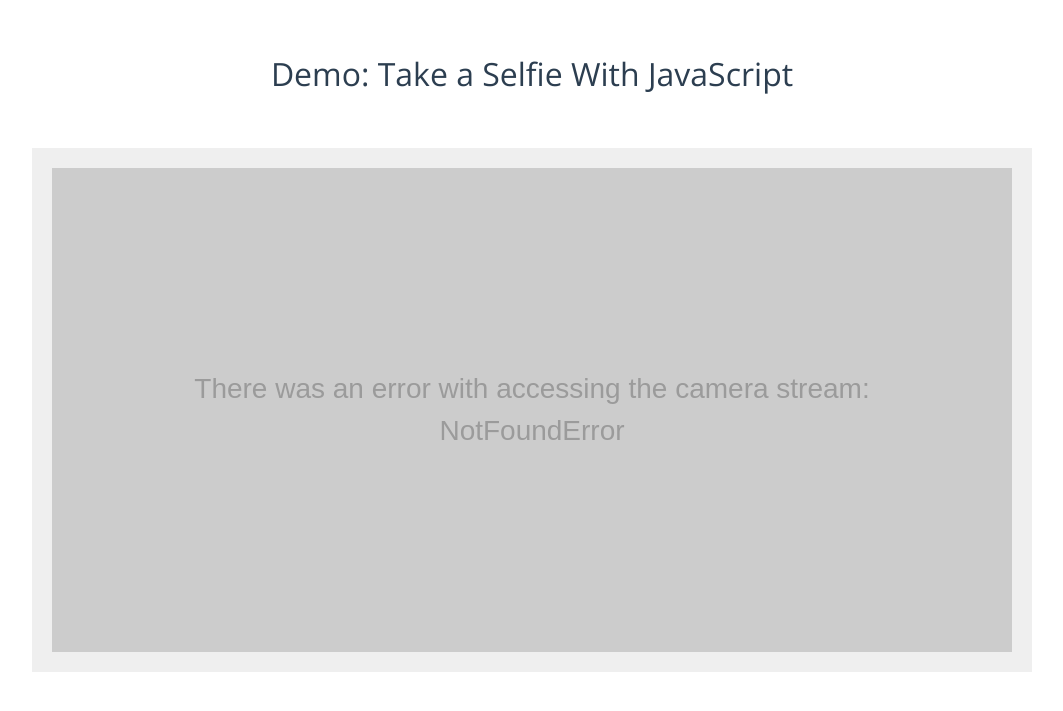
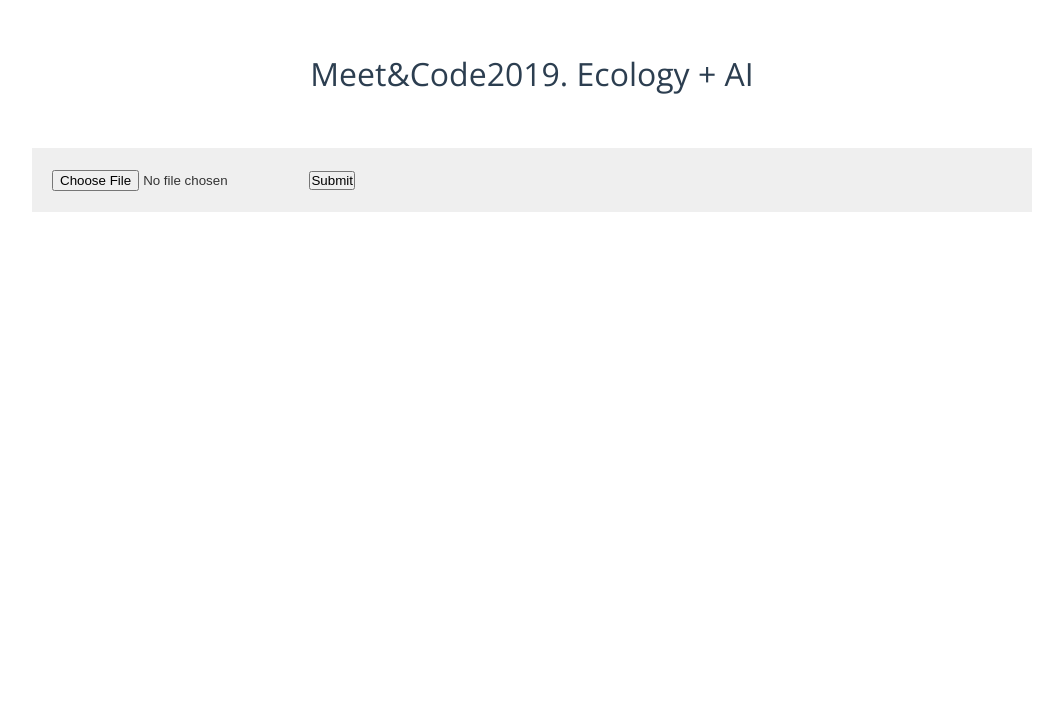
Before and after one commit to EvGe22/code_n_meet_2019, a Flask app: page / in a window 1280 px wide. Shown: the top 711 px of the page, without its empty margins (108-1171 px from the left). Run offline with Flask 2, Linux system fonts and the light colour scheme.

Commit message:
small additions

```diff
--- a/requirements.txt
+++ b/requirements.txt
@@ -1 +1,3 @@
 flask==1.1.1
+opencv-python==4.1.1.26
+numpy==1.17.2
--- a/server.py
+++ b/server.py
@@ -1,8 +1,6 @@
-from flask import Flask
-from flask import render_template
-from flask import request
+from flask import Flask, render_template, request
 
-app = Flask(__name__, )
+app = Flask(__name__)
 
 
 @app.route('/')
@@ -12,9 +10,10 @@ def main_page():
 
 @app.route('/upload', methods=['POST'])
 def upload_file():
-    f = request.files['the_file']
-
+    f = request.files['upload_image']
+    print('ha')
     return render_template('result_page.html')
 
 
-app.run(port=5001)
+if __name__ == '__main__':
+    app.run(host='0.0.0.0', port=5001, debug=True)
--- a/static/script.js
+++ /dev/null
@@ -1,167 +0,0 @@
-document.addEventListener('DOMContentLoaded', function () {
-
-    // References to all the element we will need.
-    var video = document.querySelector('#camera-stream'),
-        image = document.querySelector('#snap'),
-        start_camera = document.querySelector('#start-camera'),
-        controls = document.querySelector('.controls'),
-        take_photo_btn = document.querySelector('#take-photo'),
-        delete_photo_btn = document.querySelector('#delete-photo'),
-        download_photo_btn = document.querySelector('#download-photo'),
-        error_message = document.querySelector('#error-message');
-
-
-    // The getUserMedia interface is used for handling camera input.
-    // Some browsers need a prefix so here we're covering all the options
-    navigator.getMedia = ( navigator.getUserMedia ||
-    navigator.webkitGetUserMedia ||
-    navigator.mozGetUserMedia ||
-    navigator.msGetUserMedia);
-
-
-    if(!navigator.getMedia){
-        displayErrorMessage("Your browser doesn't have support for the navigator.getUserMedia interface.");
-    }
-    else{
-
-        // Request the camera.
-        navigator.getMedia(
-            {
-                video: true
-            },
-            // Success Callback
-            function(stream){
-
-                // Create an object URL for the video stream and
-                // set it as src of our HTLM video element.
-                video.src = window.URL.createObjectURL(stream);
-
-                // Play the video element to start the stream.
-                video.play();
-                video.onplay = function() {
-                    showVideo();
-                };
-
-            },
-            // Error Callback
-            function(err){
-                displayErrorMessage("There was an error with accessing the camera stream: " + err.name, err);
-            }
-        );
-
-    }
-
-
-
-    // Mobile browsers cannot play video without user input,
-    // so here we're using a button to start it manually.
-    start_camera.addEventListener("click", function(e){
-
-        e.preventDefault();
-
-        // Start video playback manually.
-        video.play();
-        showVideo();
-
-    });
-
-
-    take_photo_btn.addEventListener("click", function(e){
-
-        e.preventDefault();
-
-        var snap = takeSnapshot();
-
-        // Show image.
-        image.setAttribute('src', snap);
-        image.classList.add("visible");
-
-        // Enable delete and save buttons
-        delete_photo_btn.classList.remove("disabled");
-        download_photo_btn.classList.remove("disabled");
-
-        // Set the href attribute of the download button to the snap url.
-        download_photo_btn.href = snap;
-
-        // Pause video playback of stream.
-        video.pause();
-
-    });
-
-
-    delete_photo_btn.addEventListener("click", function(e){
-
-        e.preventDefault();
-
-        // Hide image.
-        image.setAttribute('src', "");
-        image.classList.remove("visible");
-
-        // Disable delete and save buttons
-        delete_photo_btn.classList.add("disabled");
-        download_photo_btn.classList.add("disabled");
-
-        // Resume playback of stream.
-        video.play();
-
-    });
-
-
-
-    function showVideo(){
-        // Display the video stream and the controls.
-
-        hideUI();
-        video.classList.add("visible");
-        controls.classList.add("visible");
-    }
-
-
-    function takeSnapshot(){
-        // Here we're using a trick that involves a hidden canvas element.
-
-        var hidden_canvas = document.querySelector('canvas'),
-            context = hidden_canvas.getContext('2d');
-
-        var width = video.videoWidth,
-            height = video.videoHeight;
-
-        if (width && height) {
-
-            // Setup a canvas with the same dimensions as the video.
-            hidden_canvas.width = width;
-            hidden_canvas.height = height;
-
-            // Make a copy of the current frame in the video on the canvas.
-            context.drawImage(video, 0, 0, width, height);
-
-            // Turn the canvas image into a dataURL that can be used as a src for our photo.
-            return hidden_canvas.toDataURL('image/png');
-        }
-    }
-
-
-    function displayErrorMessage(error_msg, error){
-        error = error || "";
-        if(error){
-            console.error(error);
-        }
-
-        error_message.innerText = error_msg;
-
-        hideUI();
-        error_message.classList.add("visible");
-    }
-
-
-    function hideUI(){
-        // Helper function for clearing the app UI.
-
-        controls.classList.remove("visible");
-        start_camera.classList.remove("visible");
-        video.classList.remove("visible");
-        snap.classList.remove("visible");
-        error_message.classList.remove("visible");
-    }
-
-});
--- a/static/styles.css
+++ b/static/styles.css
@@ -31,147 +31,3 @@ h3{
     width: 100%;
     position: relative;
 }
-
-.app #start-camera{
-    display: none;
-    border-radius: 3px;
-    max-width: 400px;
-    color: #fff;
-    background-color: #448AFF;
-    text-decoration: none;
-    padding: 15px;
-    opacity: 0.8;
-    margin: 50px auto;
-    text-align: center;
-}
-
-.app video#camera-stream{
-    display: none;
-    width: 100%;
-}
-
-.app img#snap{
-    position: absolute;
-    top: 0;
-    left: 0;
-    width: 100%;
-    z-index: 10;
-    display: none;
-}
-
-.app #error-message{
-    width: 100%;
-    background-color: #ccc;
-    color: #9b9b9b;
-    font-size: 28px;
-    padding: 200px 100px;
-    text-align: center;
-    display: none;
-}
-
-.app .controls{
-    position: absolute;
-    top: 0;
-    left: 0;
-    width: 100%;
-    height: 100%;
-    z-index: 20;
-
-    display: flex;
-    align-items: flex-end;
-    justify-content: space-between;
-    padding: 30px;
-    display: none;
-}
-
-.app .controls a{
-    border-radius: 50%;
-    color: #fff;
-    background-color: #111;
-    text-decoration: none;
-    padding: 15px;
-    line-height: 0;
-    opacity: 0.7;
-    outline: none;
-    -webkit-tap-highlight-color: transparent;
-}
-
-.app .controls a:hover{
-    opacity: 1;
-}
-
-.app .controls a.disabled{
-    background-color: #555;
-    opacity: 0.5;
-    cursor: default;
-    pointer-events: none;
-}
-
-.app .controls a.disabled:hover{
-    opacity: 0.5;
-}
-
-.app .controls a i{
-    font-size: 18px;
-}
-
-.app .controls #take-photo i{
-    font-size: 32px;
-}
-
-.app canvas{
-    display: none;
-}
-
-
-
-.app video#camera-stream.visible,
-.app img#snap.visible,
-.app #error-message.visible
-{
-    display: block;
-}
-
-.app .controls.visible{
-    display: flex;
-}
-
-
-
-@media(max-width: 1000px){
-    .container{
-        margin: 40px;
-    }
-
-    .app #start-camera.visible{
-        display: block;
-    }
-
-    .app .controls a i{
-        font-size: 16px;
-    }
-
-    .app .controls #take-photo i{
-        font-size: 24px;
-    }
-}
-
-
-@media(max-width: 600px){
-    .container{
-        margin: 10px;
-    }
-
-    .app #error-message{
-        padding: 80px 50px;
-        font-size: 18px;
-    }
-
-    .app .controls a i{
-        font-size: 12px;
-    }
-
-    .app .controls #take-photo i{
-        font-size: 18px;
-    }
-}
--- a/templates/index.html
+++ b/templates/index.html
@@ -2,48 +2,27 @@
 <html>
 
 <head>
-
     <meta charset="utf-8">
     <meta http-equiv="X-UA-Compatible" content="IE=edge">
     <meta name="viewport" content="width=device-width, initial-scale=1">
 
-    <title>Demo: Take a Selfie With JavaScript</title>
+    <title>Meet&Code2019. Ecology + AI</title>
 
     <link href="https://fonts.googleapis.com/icon?family=Material+Icons" rel="stylesheet">
     <link rel="stylesheet" href="static/styles.css">
-
 </head>
 <body>
 
-
-<h3>Demo: Take a Selfie With JavaScript</h3>
+<h3>Meet&Code2019. Ecology + AI</h3>
 
 <div class="container">
-
-  <div class="app">
-
-    <a href="#" id="start-camera" class="visible">Touch here to start the app.</a>
-    <video id="camera-stream"></video>
-    <img id="snap">
-
-    <p id="error-message"></p>
-
-    <div class="controls">
-      <a href="#" id="delete-photo" title="Delete Photo" class="disabled"><i class="material-icons">delete</i></a>
-      <a href="#" id="take-photo" title="Take Photo"><i class="material-icons">camera_alt</i></a>
-      <a href="#" id="download-photo" download="selfie.png" title="Save Photo" class="disabled"><i class="material-icons">file_download</i></a>
-    </div>
-
-    <!-- Hidden canvas element. Used for taking snapshot of video. -->
-    <canvas></canvas>
-
-  </div>
-
+    <form enctype="multipart/form-data" action="/upload" method="POST">
+        <input type="file" name="upload_image">
+        <input type="submit">
+    </form>
 </div>
-
 
 <script src="static/script.js"></script>
 
 </body>
-
 </html>
```
Also changed, not shown: match.py (+48 -0 lines), static/photo.js (deleted, +0 -24 lines), templates/main_page.html (deleted, +0 -10 lines), templates/result_page.html (deleted, +0 -10 lines), 1 other file.
